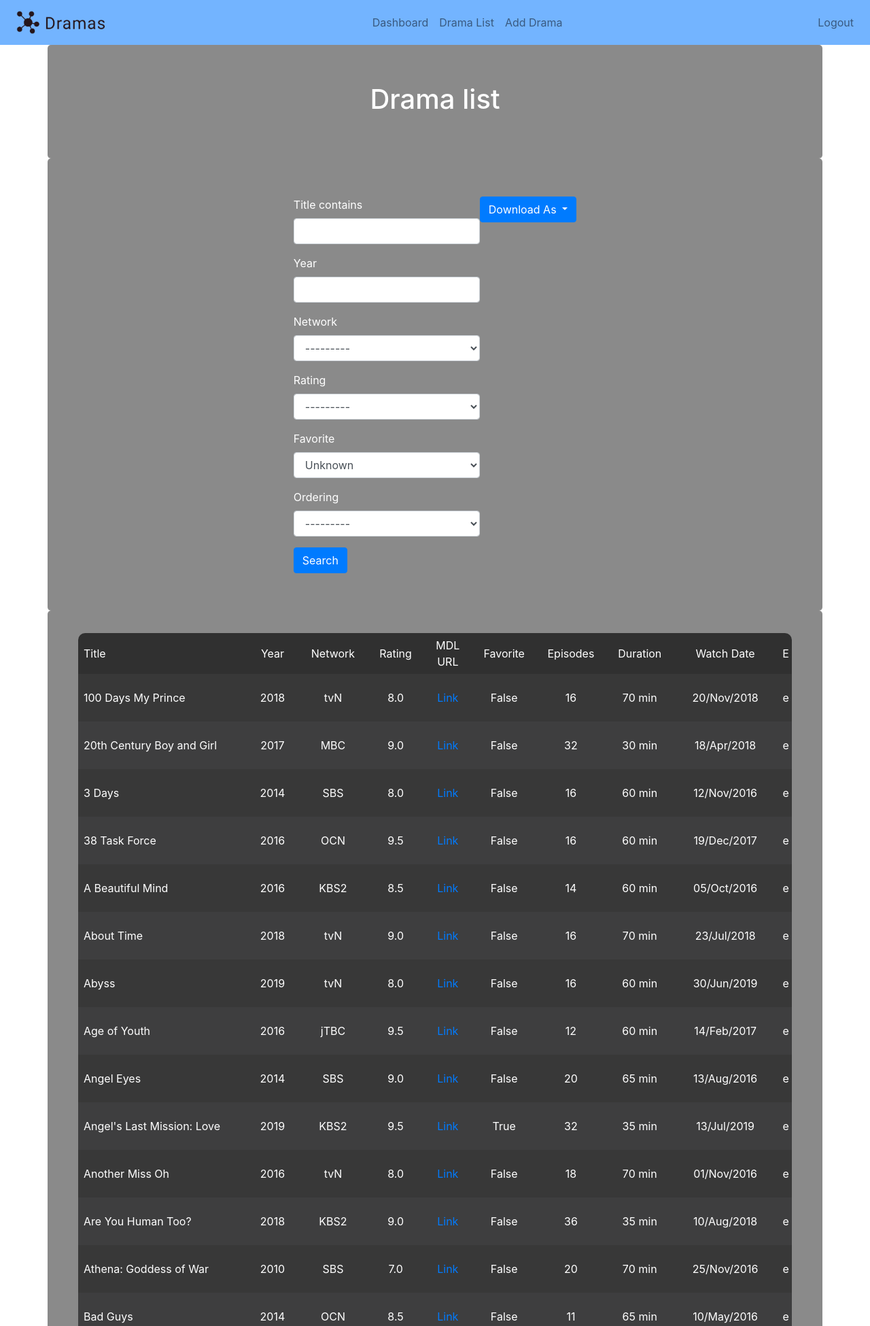
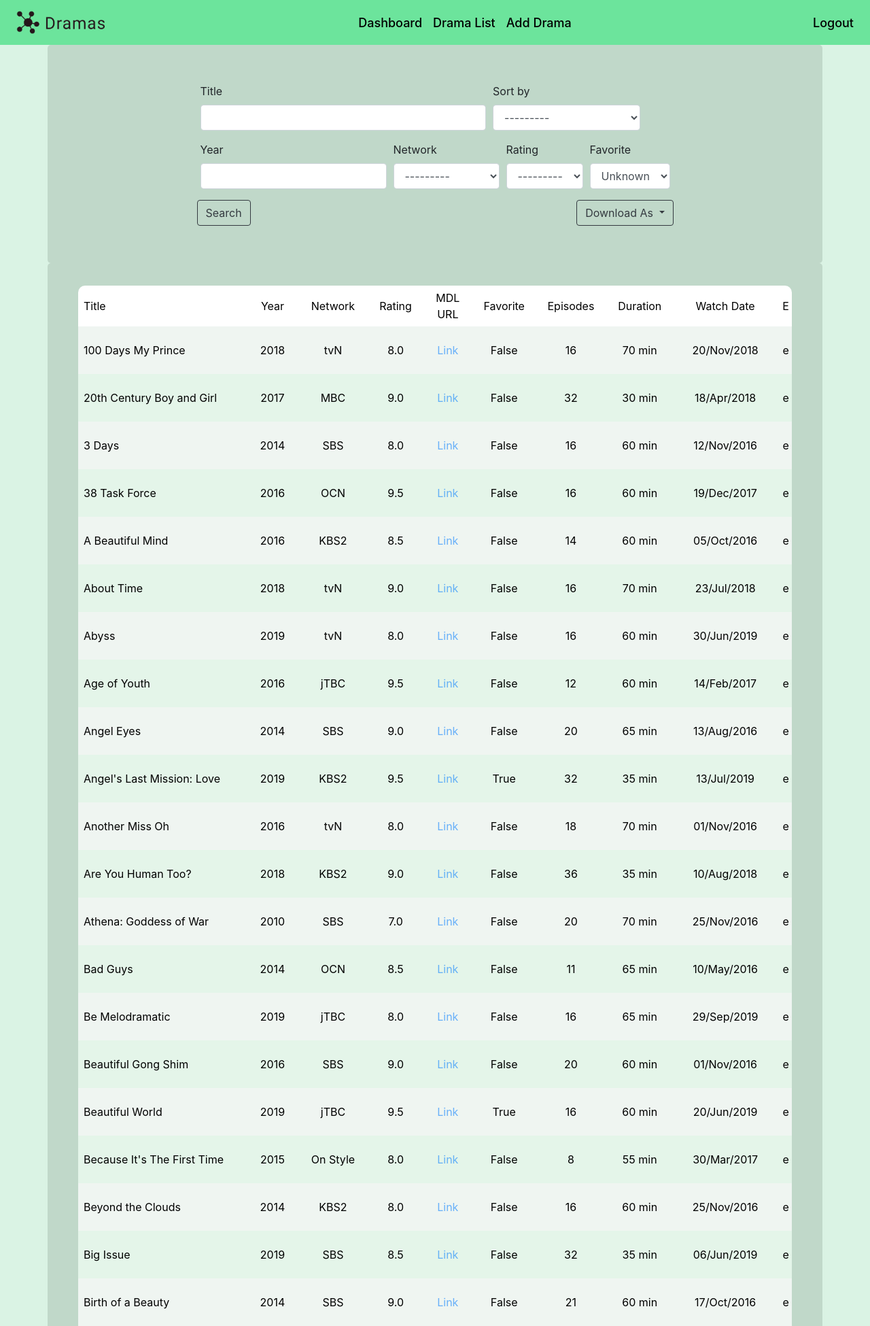
Before and after one commit to radam9/CS50W, a Django app: page /dramalist/ in a window 1280 px wide. Shown: the top 1950 px of the page at 68% size. Run offline with Django 3.2, Linux system fonts and the light colour scheme; a user stored in the database is signed in; data comes from the database, SQL or seed files in the repository; both versions use the stored data as it was after the commit; some libraries are stand-ins or nearby versions.

Commit message:
added styling to Login/Logout/Dramalist/Newdrama/Navbar

```diff
--- a/mydramas/filters.py
+++ b/mydramas/filters.py
@@ -16,7 +16,7 @@ class DramaFilter(django_filters.FilterSet):
         ("-favorite", "Favorite - Descending"),
     )
     ordering = django_filters.ChoiceFilter(
-        label="Ordering", choices=CHOICES, method="filter_order"
+        label="Sort by", choices=CHOICES, method="filter_order"
     )
 
     class Meta:
--- a/mydramas/forms.py
+++ b/mydramas/forms.py
@@ -10,6 +10,7 @@ class CreateDrama(forms.ModelForm):
     class Meta:
         model = Drama
         labels = {
+            "mdlurl": "MDL URL",
             "epcount": "Episodes",
             "eplength": "Duration (Minutes)",
             "watchdate": "Watch Date",
--- a/mydramas/static/css/base.css
+++ b/mydramas/static/css/base.css
@@ -1,3 +1,13 @@
+body {
+  background-color: rgb(218, 243, 228);
+  width: 100%;
+  height: 100%;
+}
 .navbar {
-  background-color: rgb(115, 180, 255) !important;
+  background-color: rgb(108, 228, 156) !important;
 }
+.nav-link {
+  color: rgb(0, 0, 0) !important;
+  font-size: 18px;
+  font-weight: 500;
+}
--- a/mydramas/static/css/dashboard.css
+++ b/mydramas/static/css/dashboard.css
@@ -1,5 +1,5 @@
 body {
-  background-color: rgb(218, 245, 243);
+  background-color: rgb(218, 243, 228);
   width: 100%;
   height: 100%;
 }
@@ -13,7 +13,7 @@ body {
 .wrap-tile {
   display: flex;
   justify-content: space-between;
-  background-color: rgb(157, 238, 188);
+  background-color: rgb(216, 253, 224);
   padding: 20px;
   border-radius: 3px;
 }
--- a/mydramas/static/css/dramalist.css
+++ b/mydramas/static/css/dramalist.css
@@ -1,22 +1,35 @@
 .container {
   justify-content: center;
+}
+.search {
+  display: flex;
+  justify-content: center;
+}
+.form-group {
+  margin-right: 5px;
+  margin-left: 5px;
+}
+#div_id_title__icontains {
+  width: 60%;
+}
+.buttons {
+  justify-content: space-between;
 }
 .dramas1 {
   justify-content: center;
   padding: 5% 0;
-  background-color: rgba(31, 31, 31, 0.522);
-  color: white;
+  background-color: rgba(99, 121, 104, 0.22);
   border-radius: 5px;
 }
 .dramas2 {
   justify-content: center;
   padding: 0 0 15% 0;
-  background-color: rgba(31, 31, 31, 0.522);
-  color: white;
+  background-color: rgba(99, 121, 104, 0.22);
+  color: black;
   border-radius: 5px;
 }
-h2 {
-  text-align: center;
+a {
+  color: #007bff91;
 }
 
 /*[Table]*/
@@ -65,12 +78,12 @@ table th {
 
 table thead tr {
   height: 60px;
-  background: rgba(0, 0, 0, 0.65);
+  background: rgb(255, 255, 255);
 }
 
 table tbody tr {
   height: 70px;
-  background: rgba(36, 36, 37, 0.74);
+  background: rgba(241, 255, 245, 0.74);
 }
 
 table tbody tr:last-child {
@@ -78,12 +91,12 @@ table tbody tr:last-child {
 }
 
 tbody:nth-child(even) tr {
-  background: rgba(27, 27, 27, 0.74);
+  background: rgba(255, 255, 255, 0.74);
 }
 
 tbody tr:hover {
   color: white;
-  background: rgba(54, 54, 56, 0.74);
+  background: rgba(176, 238, 201, 0.712);
 }
 
 .column1 {
@@ -162,7 +175,7 @@ tbody tr:hover {
   }
 
   table tbody tr td:before {
-    color: #b4b4b4;
+    color: #a3a3a3;
     line-height: 1.2;
     position: absolute;
     width: 40%;
--- a/mydramas/templates/mydramas/base.html
+++ b/mydramas/templates/mydramas/base.html
@@ -22,42 +22,6 @@
     {% block stylesheet %}{% endblock stylesheet %}
 </head>
 <body>
-    <nav class="navbar navbar-expand-md navbar-light bg-light">
-      <a class="navbar-brand" href="{% url 'dashboard' %}"
-        ><img src="{% static 'images/logo.png' %}" width="148" height="40"
-      /></a>
-      <button
-        class="navbar-toggler"
-        type="button"
-        data-toggle="collapse"
-        data-target="#navbarCollapse"
-      >
-        <span class="navbar-toggler-icon"></span>
-      </button>
-      <div
-        class="navbar-collapse collapse justify-content-between align-items-center w-100"
-        id="navbarCollapse"
-      >
-        <ul class="navbar-nav mx-auto">
-          <li class="nav-item">
-            <a class="nav-link" href="{% url 'dashboard' %}"
-              >Dashboard <span class="sr-only">Dashboard</span></a
-            >
-          </li>
-          <li class="nav-item">
-            <a class="nav-link" href="{% url 'dramalist' %}">Drama List</a>
-          </li>
-          <li class="nav-item">
-            <a class="nav-link" href="{% url 'newdrama' %}">Add Drama</a>
-          </li>
-        </ul>
-        <ul class="navbar-nav justify-content-center">
-          <li class="nav-item">
-            <a class="nav-link" href="{% url 'logout' %}">Logout</a>
-          </li>
-        </ul>
-      </div>
-    </nav>
     {% block body %}{% endblock body %}
     <!-- jQuery first, then Popper.js, then Bootstrap JS -->
     <script
--- a/mydramas/templates/mydramas/dashboard.html
+++ b/mydramas/templates/mydramas/dashboard.html
@@ -12,6 +12,7 @@
 <script src="https://www.amcharts.com/lib/4/themes/material.js"></script>
 {% endblock js %}
 {% block body %}
+{% include "mydramas/navbar.html" %}
 <div class="container">
     <div class="row">
         <div class="col-md-3 ww-tile">
--- a/mydramas/templates/mydramas/dramalist.html
+++ b/mydramas/templates/mydramas/dramalist.html
@@ -4,20 +4,35 @@
 <link rel="stylesheet" href="{% static 'css/dramalist.css' %}" />
 {% endblock stylesheet %}
 {% block body %}
+{% include "mydramas/navbar.html" %}
 <div class="container">
-  <div class="row dramas1"><h1>Drama list</h1></div>
   <div class="row dramas1">
+    <div class="col-md-12 search">
+      <div class="form-container">
         <form method="GET">
-      {{ filter.form|crispy }}
-      <button type="submit" class="btn btn-primary">Search</button>
-    </form>
+          <div class="form-row">
+            {{ filter.form.title__icontains|as_crispy_field }}
+            {{ filter.form.ordering|as_crispy_field }}
+          </div>
+          <div class="form-row">
+            {{ filter.form.year|as_crispy_field }}
+            {{ filter.form.network|as_crispy_field }}
+            {{ filter.form.rating|as_crispy_field }}
+            {{ filter.form.favorite|as_crispy_field }}
+          </div>
+          <div class="form-row buttons">
+            <button type="submit" class="btn btn-outline-dark">Search</button>
             <div class="dropdown">
-  <a class="btn btn-primary dropdown-toggle" href="#" role="button" id="dropdownMenuLink" data-toggle="dropdown">
+              <a class="btn btn-outline-dark dropdown-toggle" href="#" role="button" id="dropdownMenuLink" data-toggle="dropdown">
                 Download As
               </a>
               <div class="dropdown-menu">
                 <a class="dropdown-item" href="{{ url_csv }}">CSV</a>
                 <a class="dropdown-item" href="{{ url_xlsx }}">Excel (.xlsx)</a>
+              </div>
+            </div>
+          </div>
+        </form>
       </div>
     </div>
   </div>
--- /dev/null
+++ b/mydramas/templates/mydramas/navbar.html
@@ -0,0 +1,37 @@
+{% load static %}
+<nav class="navbar navbar-expand-md navbar-light bg-light">
+      <a class="navbar-brand" href="{% url 'dashboard' %}"
+        ><img src="{% static 'images/logo.png' %}" width="148" height="40"
+      /></a>
+      <button
+        class="navbar-toggler"
+        type="button"
+        data-toggle="collapse"
+        data-target="#navbarCollapse"
+      >
+        <span class="navbar-toggler-icon"></span>
+      </button>
+      <div
+        class="navbar-collapse collapse justify-content-between align-items-center w-100"
+        id="navbarCollapse"
+      >
+        <ul class="navbar-nav mx-auto">
+          <li class="nav-item">
+            <a class="nav-link" href="{% url 'dashboard' %}"
+              >Dashboard <span class="sr-only">Dashboard</span></a
+            >
+          </li>
+          <li class="nav-item">
+            <a class="nav-link" href="{% url 'dramalist' %}">Drama List</a>
+          </li>
+          <li class="nav-item">
+            <a class="nav-link" href="{% url 'newdrama' %}">Add Drama</a>
+          </li>
+        </ul>
+        <ul class="navbar-nav justify-content-center">
+          <li class="nav-item">
+            <a class="nav-link" href="{% url 'logout' %}">Logout</a>
+          </li>
+        </ul>
+      </div>
+    </nav>
```
Also changed, not shown: dramas/settings.py (+10 -0 lines), mydramas/static/css/login.css (added, +34 -0 lines), mydramas/static/css/newdrama.css (+16 -0 lines), mydramas/static/js/dashboard.js (+22 -23 lines), mydramas/templates/mydramas/login.html (+17 -3 lines), mydramas/templates/mydramas/logout.html (+5 -2 lines), mydramas/templates/mydramas/newdrama.html (+4 -5 lines), db.sqlite3. Lines whose indentation alone changed are shown as unchanged.
